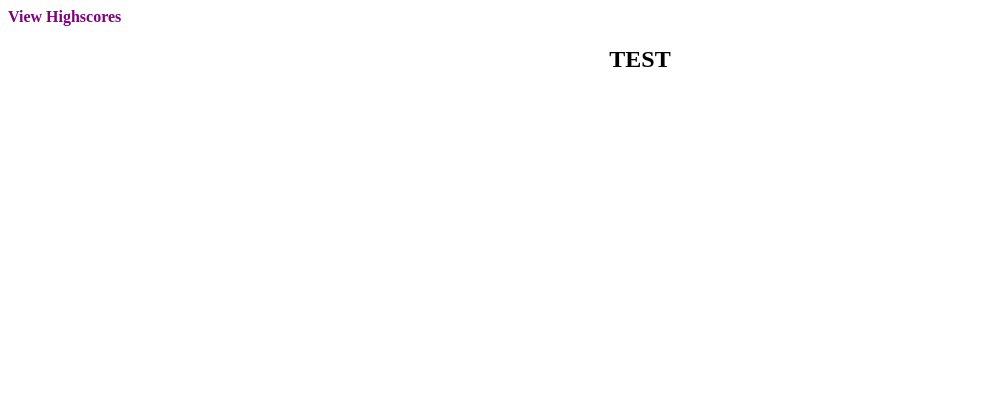
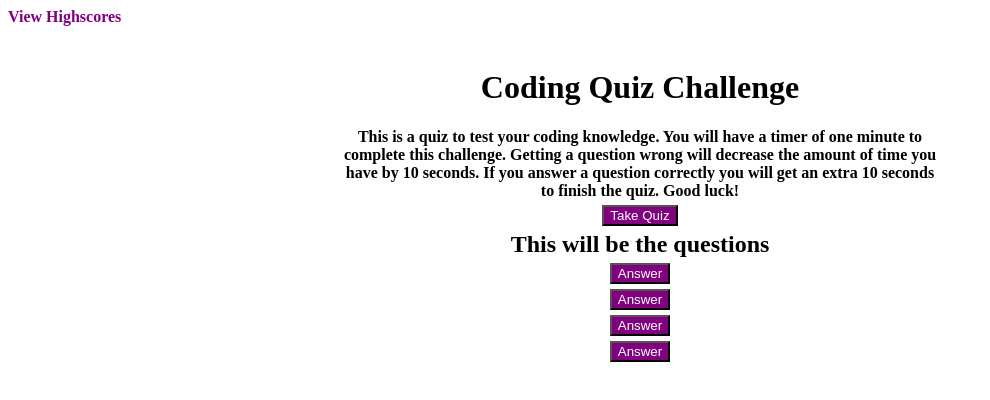
Before and after one commit to Zdgemmill/QuizGame, a plain HTML site: page index.html in a window 1280 px wide. Shown: the whole page, without its empty margins (0-990 px from the left). Drawn offline with Linux system fonts and the light colour scheme.

Commit message:
Added HTML and CSS for questions and buttons

```diff
--- a/assets/script.js
+++ b/assets/script.js
@@ -0,0 +1,2 @@
+var button = document.querySelector(".btn");
+var question = document.querySelector("#question");
--- a/assets/style.css
+++ b/assets/style.css
@@ -15,3 +15,30 @@ body h1 {
     justify-content: center;
     font-weight: bold;
 }
+
+h4 {
+    display: flex;
+    margin: auto;
+    text-align: center;
+    max-width: 600px;
+}
+
+#question {
+    display: flex;
+    margin: auto;
+    justify-content: center;
+}
+
+.btn {
+    color: white;
+    background-color: purple;
+    display: flex;
+    justify-content: center;
+    margin: auto;
+    margin-bottom: 5px;
+    margin-top: 5px;
+}
+
+.btn:hover {
+    background-color: black;
+}
--- a/index.html
+++ b/index.html
@@ -8,13 +8,26 @@
 </head>
 <nav>
     <a href="./highscores.html">View Highscores</a>
+    <h1 class="time" style="text-align: right;"></h1>
 </nav>
+<header>
+    <h1>Coding Quiz Challenge </h1>
+    <h4>This is a quiz to test your coding knowledge. You will have a timer of one minute to complete this challenge.
+        Getting a question wrong will decrease the amount of time you have by 10 seconds. If you answer a question
+        correctly you will get an extra 10 seconds to finish the quiz. Good luck! </h4>
+    <button class="btn">Take Quiz</button>
+</header>
 
 <body>
-    <section>
-        <h1>TEST</h1>
+    <section class="quiz">
+        <h2 id="question">This will be the questions</h2>
+        <button class="btn">Answer</button>
+        <button class="btn">Answer</button>
+        <button class="btn">Answer</button>
+        <button class="btn">Answer</button>
 
     </section>
+    <script src="./assets/script.js"></script>
 </body>
 
 </html>
```
